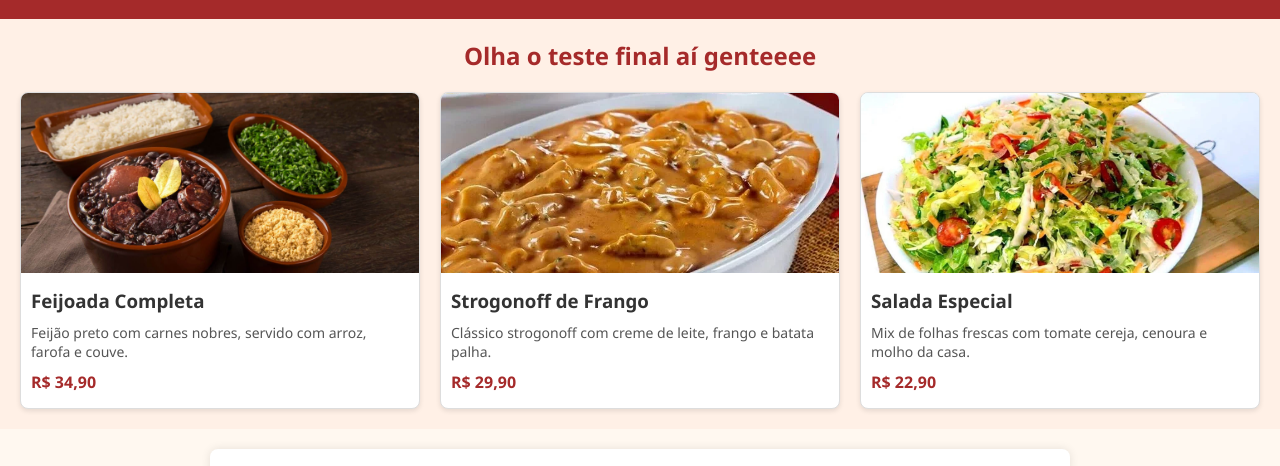
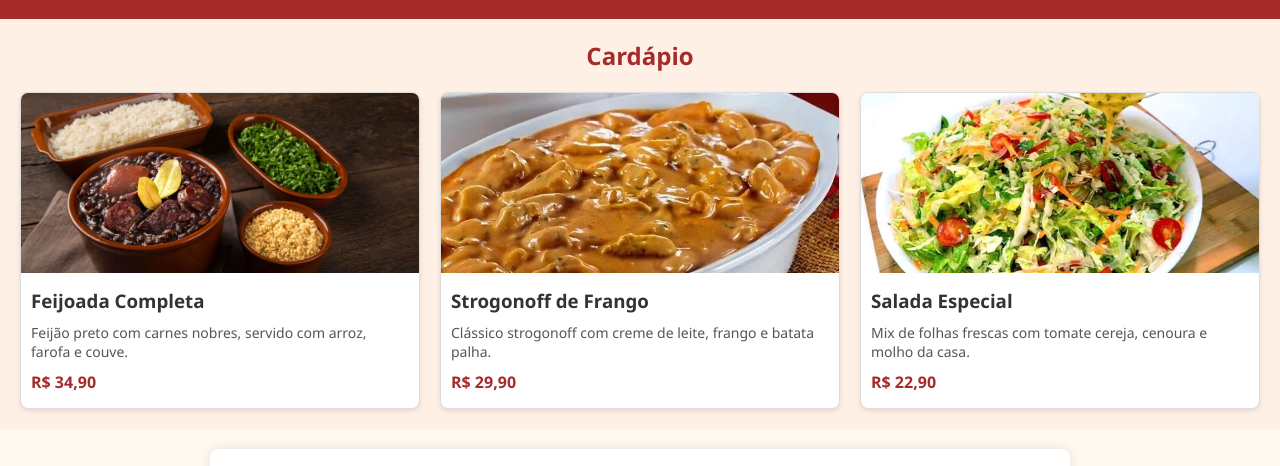
Before and after one commit to Rayralima/Restaurante-Sabor-Caseiro---Clound, a website: page public/index.html in a window 1280 px wide. Shown: the part 293-759 px from the top of the page. Drawn offline with Linux system fonts and the light colour scheme.

Commit message:
Update index.html

```diff
--- a/public/index.html
+++ b/public/index.html
@@ -14,7 +14,7 @@
   </header>
 
 <section class="cardapio-section">
-  <h2>Olha o teste final aí genteeee</h2>
+  <h2>Cardápio</h2>
   <div class="cardapio-grid">
     <div class="prato-card">
       <img src="img\feijoada_completa.jpg" alt="Feijoada">
```
